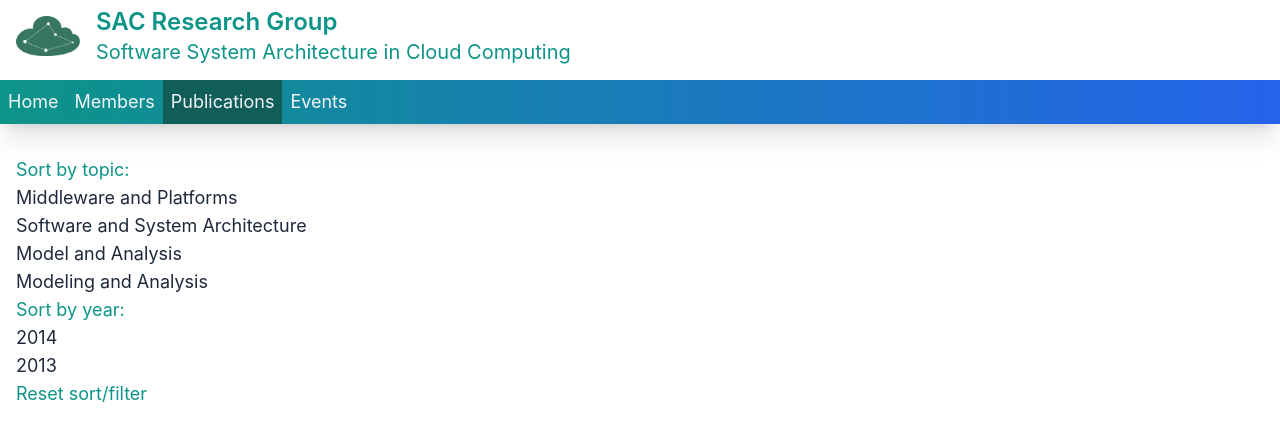
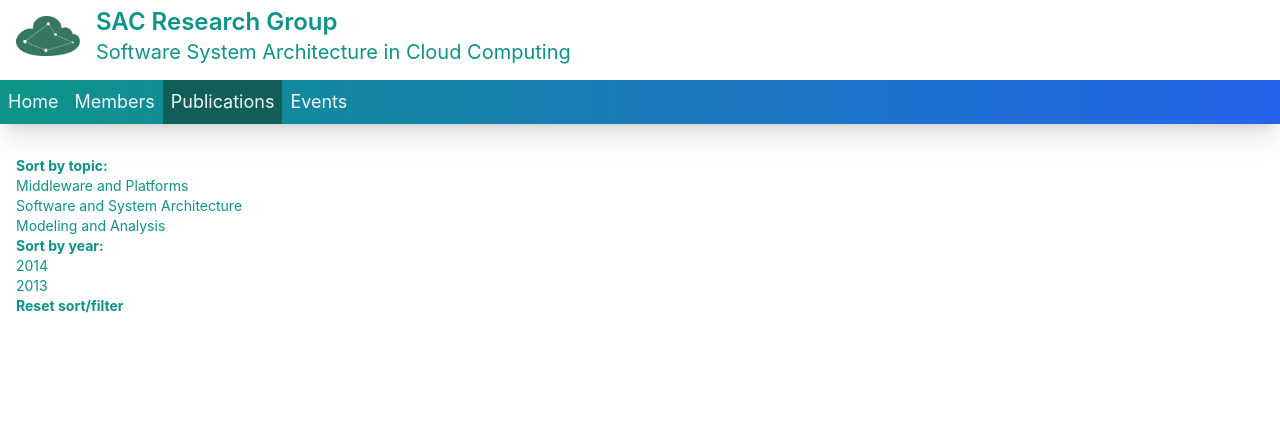
Before and after one commit to sac-research/homepage, a Next.js app: page /publications in a window 1280 px wide. Shown: the top 440 px of the page. Built offline with nearby package versions, Linux system fonts and the light colour scheme.

Commit message:
publications mapping refactored

```diff
--- a/data/publications.js
+++ b/data/publications.js
@@ -147,9 +147,9 @@ export const pubs = [
     }),
     createPublication({
         authors: ["Agarwal, K.", "Sharma, P.", "Ma, J.", "Lo, C.", "Gorton, I.", "Liu, Y."],
-        topic: "Model and Analysis",
+        topic: "Modeling and Analysis",
         subtopic: "Simulation Method and Tool",
-        title: "EVEAL: An Extensible Reduced Order Model Builder for Simulation and Modeling",
+        title: "REVEAL: An Extensible Reduced Order Model Builder for Simulation and Modeling",
         journal: "IEEE Computing in Science & Engineering , vol.PP, no.99, pp.1-10",
         doi: "10.1109/MCSE.2013.46",
     }),
--- a/pages/publications.js
+++ b/pages/publications.js
@@ -8,37 +8,75 @@ const topics = [...new Set(pubs.map((pub) => pub.topic))];
 const subtopics = [...new Set(pubs.map((pub) => pub.subtopic))];
 const years = [...new Set(pubs.map((pub) => pub.pub_year))];
 
-const topicsMapping = (topic) => {
+const SubtopicsMapping = ({ subtopics, subtopic, topic }) => {
     return (
-        <>
-            <h1>{topic}</h1>
-            {pubs.map((pub, index) => (pub.topic === topic ? <></> : ""))}
-        </>
+        <div className="flex flex-col">
+            {subtopics.map((st, index) =>
+                st === subtopic ? (
+                    <div>
+                        <h2 className="text-xl" key={index}>
+                            {st}
+                        </h2>
+                    </div>
+                ) : (
+                    ""
+                )
+            )}
+        </div>
     );
 };
 
-const pubsMapping = () => {
-    return pubs.map((pub, index) => (
-        <div key={index}>
-            <h2 className="text-lg text-teal-500">{pub.title}</h2>
+const TopicsMapping = ({ topics, subtopics, topic, entries }) => {
+    return (
+        <div className="flex flex-col">
+            {topics.map((t, index) => {
+                return subtopics.map((st, index) => {
+                    return entries.map((entry, index) => {
+                        return (
+                            <>
+                                {entry.topic === t &&
+                                entry.subtopic === st &&
+                                (entry.topic === "" || entry.subtopic === "") ? (
+                                    <div key={index}>
+                                        <h3>{entry.title}</h3>
+                                    </div>
+                                ) : (
+                                    ""
+                                )}
+                            </>
+                        );
+                    });
+                });
+            })}
+
+            {/* {topics.map((t, index) =>
+                t === topic || topic === "" ? (
+                    <div>
+                        <h1 className="text-3xl" key={index}>
+                            {t}
+                        </h1>
+                        <SubtopicsMapping subtopics={subtopics}></SubtopicsMapping>
+                    </div>
+                ) : (
+                    ""
+                )
+            )} */}
         </div>
-    ));
+    );
 };
 
-const Sidebar = ({ topics, years }) => {
-    const [tp, setTopic] = useState("");
-    const [yr, setYear] = useState("");
+const Sidebar = ({ props, topics, years, topicCallback, yearCallback }) => {
     return (
         <>
-            <h3>Sort by topic:</h3>
+            <h3 className="font-bold">Sort by topic:</h3>
             <ul>
                 {topics.map((topic, index) => (
                     <li key={index}>
                         <button
-                            className="text-slate-800 hover:underline underline-offset-2"
+                            className="text-teal-600 hover:underline underline-offset-2"
                             onClick={(e) => {
                                 e.preventDefault;
-                                setTopic(topic);
+                                topicCallback(topic);
                             }}
                         >
                             {topic}
@@ -46,7 +84,7 @@ const Sidebar = ({ topics, years }) => {
                     </li>
                 ))}
             </ul>
-            <h3>Sort by year:</h3>
+            <h3 className="font-bold">Sort by year:</h3>
             <ul>
                 {years.map((year, index) =>
                     year === 0 || year === "" ? (
@@ -54,11 +92,11 @@ const Sidebar = ({ topics, years }) => {
                     ) : (
                         <li key={index}>
                             <button
-                                className="text-slate-800 hover:underline underline-offset-2"
+                                className="text-teal-600 hover:underline underline-offset-2"
                                 key={index}
                                 onClick={(e) => {
                                     e.preventDefault;
-                                    setYear(year);
+                                    yearCallback(year);
                                 }}
                             >
                                 {year}
@@ -69,11 +107,11 @@ const Sidebar = ({ topics, years }) => {
             </ul>
             <h3>
                 <button
-                    className="hover:underline underline-offset-2"
+                    className="hover:underline underline-offset-2 font-bold"
                     onClick={(e) => {
                         e.preventDefault();
-                        setTopic("");
-                        setYear("");
+                        topicCallback("");
+                        yearCallback("");
                     }}
                 >
                     Reset sort/filter
@@ -86,6 +124,9 @@ const Sidebar = ({ topics, years }) => {
 export default function Publications() {
     const globalData = getGlobalData();
 
+    const [tp, setTopic] = useState();
+    const [yr, setYear] = useState();
+
     return (
         <Layout>
             <SEO
@@ -94,10 +135,22 @@ export default function Publications() {
                     "Research papers and results published by members of SAC group on various computer science topics."
                 }
             ></SEO>
-            <div className="flex mt-8 ml-4">
-                <div className="flex flex-col">
-                    <Sidebar topics={topics} years={years}></Sidebar>
+            <div className="flex mt-8 ml-4 space-x-8">
+                <div className="flex flex-col text-sm">
+                    <Sidebar
+                        topics={topics}
+                        years={years}
+                        topicCallback={setTopic}
+                        yearCallback={setYear}
+                    ></Sidebar>
                 </div>
+                <TopicsMapping
+                    entries={pubs}
+                    props={(tp, yr)}
+                    topics={topics}
+                    topic={tp}
+                    subtopics={subtopics}
+                ></TopicsMapping>
             </div>
         </Layout>
     );
```
